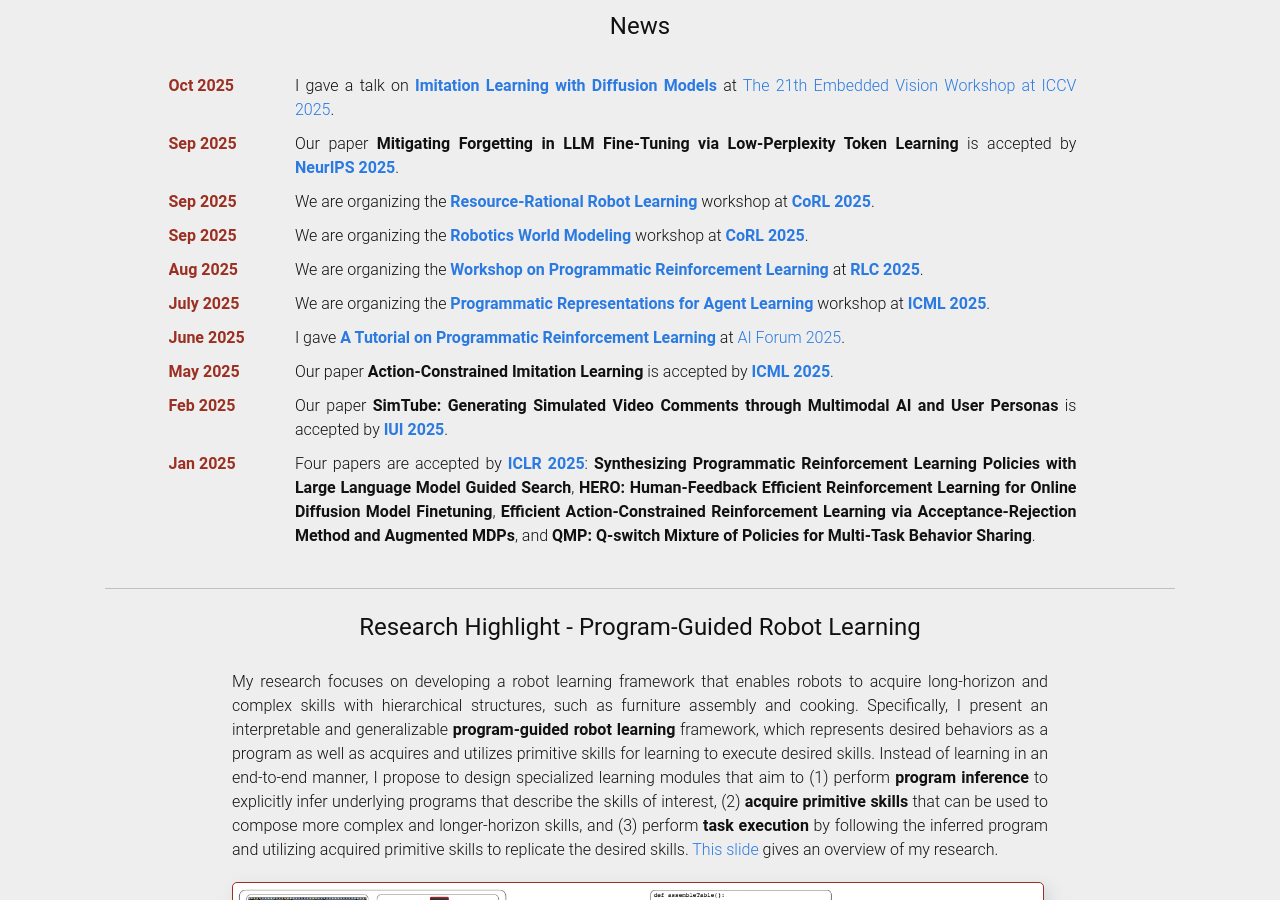
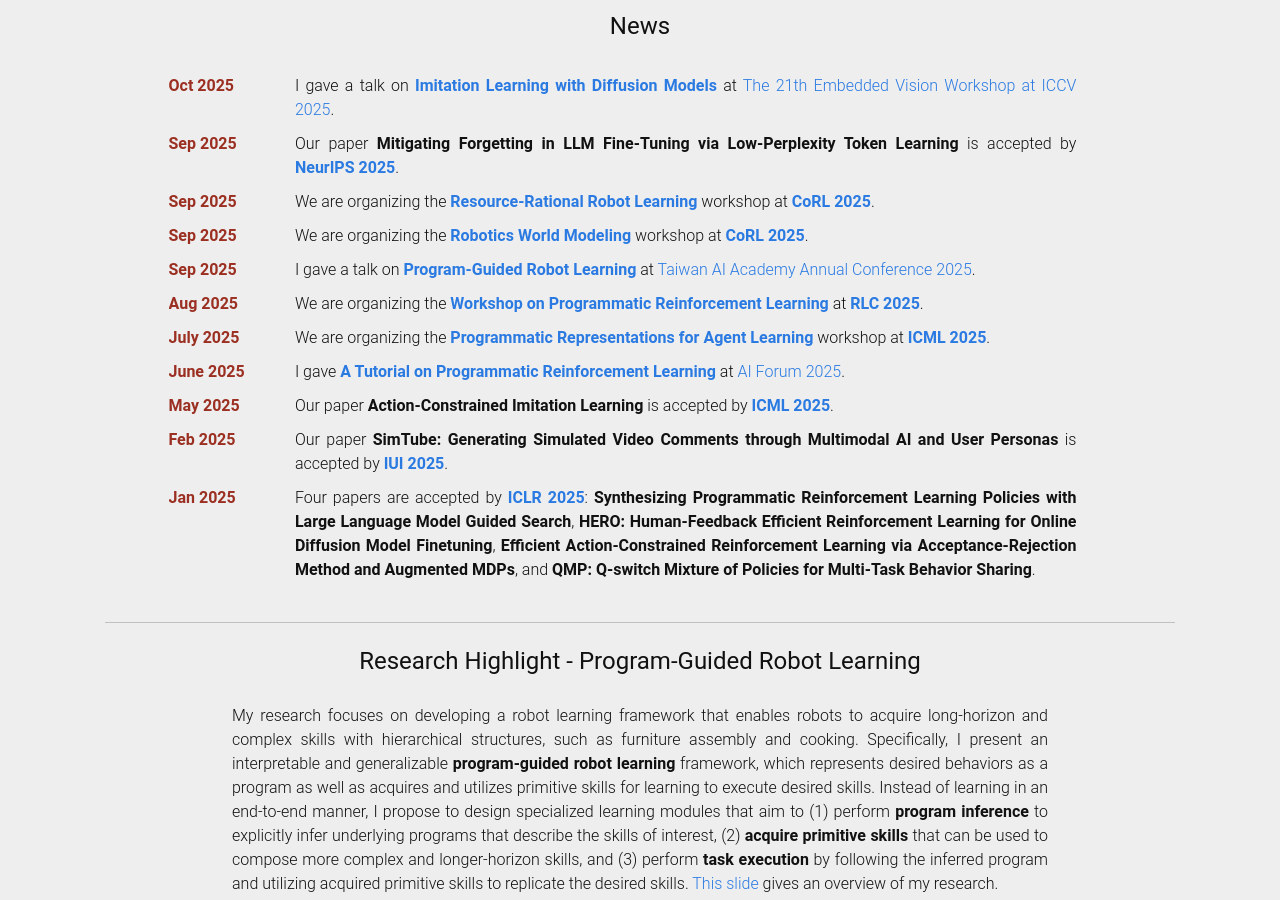
Before and after one commit to shaohua0116/shaohua0116.github.io, a Jekyll site: the page built from index.html, in a window 1280 px wide and 900 px high, scrolled down 999 px. Built offline with Jekyll 4.4.1, drawn with Linux system fonts in a browser that asks for light colours; some web fonts are replaced.

```diff
--- a/_data/news.yml
+++ b/_data/news.yml
@@ -5,6 +5,8 @@
 - news: 'We are organizing the <b><a href="https://rational-robots.github.io/">Resource-Rational Robot Learning</a></b> workshop at <b><a href="https://www.corl.org/">CoRL 2025</a></b>.'
   date: 'Sep 2025'
 - news: 'We are organizing the <b><a href="https://robot-world-modeling.github.io/">Robotics World Modeling</a></b> workshop at <b><a href="https://www.corl.org/">CoRL 2025</a></b>.'
+  date: 'Sep 2025'
+- news: "I gave a talk on <b><a href='https://drive.google.com/file/d/1ejDT7qIZmoIx3_6g8WowCITTmTJ9fWO2/view?usp=drive_link'>Program-Guided Robot Learning</a></b> at <a href='https://conf2025.aiacademy.tw/'>Taiwan AI Academy Annual Conference 2025</a>."
   date: 'Sep 2025'
 - news: 'We are organizing the <b><a href="https://prl-workshop.github.io/">Workshop on Programmatic Reinforcement Learning</a></b> at <b><a href="https://rl-conference.cc/">RLC 2025</a></b>.'
   date: 'Aug 2025'
```
